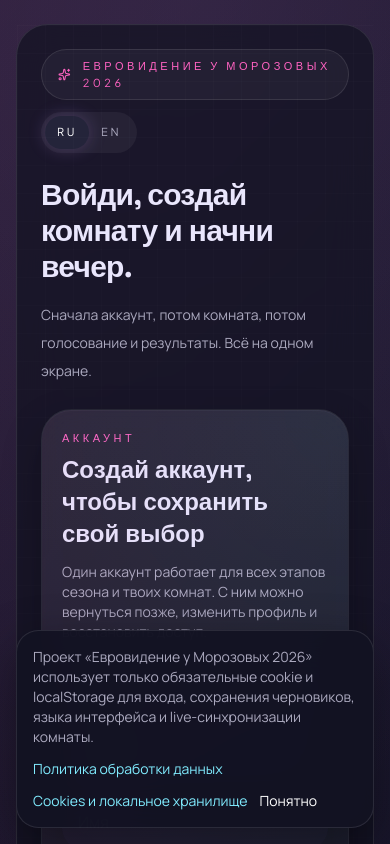
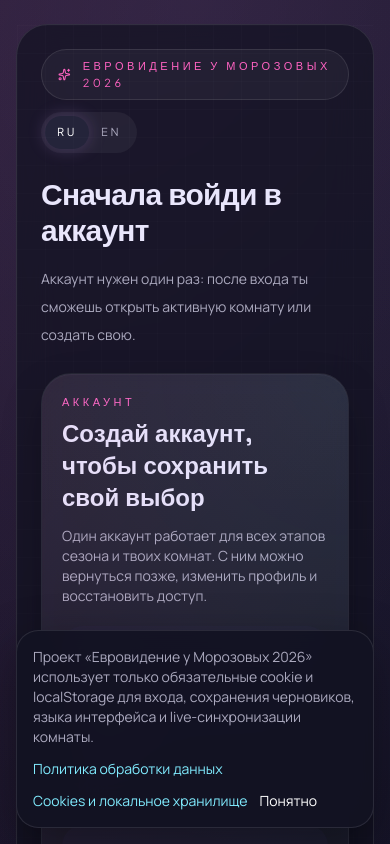
Before and after one commit to Eevee-Eevee-Eve/eurovision-project, a Next.js app in the folder frontend/: page / in a window 390 px wide. Shown: the top 844 px of the page. Built offline with nearby package versions, Linux system fonts and the light colour scheme; no server answers.

Commit message:
Tighten homepage room flow and sheet close button

```diff
--- a/frontend/app/page.tsx
+++ b/frontend/app/page.tsx
@@ -1,28 +1,30 @@
 'use client';
 
 import Link from "next/link";
-import { ArrowRight, Lock, PlusCircle, Sparkles } from "lucide-react";
+import { ArrowRight, Lock, PlusCircle, Search, Sparkles } from "lucide-react";
 import { useRouter } from "next/navigation";
 import { useEffect, useMemo, useState } from "react";
+import { useAccount } from "../components/AccountProvider";
 import { AuthCard } from "../components/AuthCard";
 import LanguageSwitcher from "../components/LanguageSwitcher";
-import { ApiError, createTemporaryRoom, fetchRooms, resolveRoomByName } from "../lib/api";
+import { ApiError, createTemporaryRoom, fetchRooms } from "../lib/api";
 import { FALLBACK_ROOM } from "../lib/rooms";
 import type { RoomSummary } from "../lib/types";
 import { useLanguage } from "../components/LanguageProvider";
 
+const AUTH_CARD_ID = "home-auth-card";
+
 export default function Home() {
   const router = useRouter();
+  const { account, loading } = useAccount();
   const { language, getRoomCityLabel, getStageLabel } = useLanguage();
   const [rooms, setRooms] = useState<RoomSummary[]>([FALLBACK_ROOM]);
   const [loadError, setLoadError] = useState("");
+  const [roomSearch, setRoomSearch] = useState("");
   const [roomName, setRoomName] = useState("");
   const [roomPassword, setRoomPassword] = useState("");
-  const [joinRoomName, setJoinRoomName] = useState("");
   const [createPending, setCreatePending] = useState(false);
   const [createError, setCreateError] = useState("");
-  const [joinPending, setJoinPending] = useState(false);
-  const [joinError, setJoinError] = useState("");
 
   useEffect(() => {
     let active = true;
@@ -39,8 +41,8 @@ export default function Home() {
         setRooms([FALLBACK_ROOM]);
         setLoadError(
           language === "ru"
-            ? "Список комнат сейчас недоступен. Ниже всё равно можно создать новую комнату или открыть основную."
-            : "The room list is unavailable right now. You can still create a new room or open the main one below.",
+            ? "Список комнат сейчас недоступен. Ниже всё равно можно создать новую комнату."
+            : "The room list is unavailable right now. You can still create a new room below.",
         );
       }
     };
@@ -57,66 +59,120 @@ export default function Home() {
       language === "ru"
         ? {
             kicker: "Евровидение у Морозовых 2026",
-            title: "Войди, создай комнату и начни вечер.",
-            intro: "Сначала аккаунт, потом комната, потом голосование и результаты. Всё на одном экране.",
+            titleLoggedOut: "Сначала войди в аккаунт",
+            introLoggedOut:
+              "Аккаунт нужен один раз: после входа ты сможешь открыть активную комнату или создать свою.",
+            titleLoggedIn: "Выбирай комнату и начинай вечер",
+            introLoggedIn:
+              "Самый быстрый вход теперь через список активных комнат. Если нужна новая комната для друзей, создай её ниже.",
+            accountReady: "Аккаунт активен",
+            accountReadyText:
+              "Теперь можно открыть любую активную комнату или запустить новую для своей компании.",
+            manageAccount: "Профиль",
+            activeRoomsTitle: "Активные комнаты",
+            activeRoomsText:
+              "Найди свою комнату по имени. Если комната закрыта паролем, сайт спросит его уже на следующем шаге.",
+            roomSearchLabel: "Поиск по активным комнатам",
+            roomSearchPlaceholder: "Поиск по имени комнаты",
+            roomSearchEmpty: "По этому запросу пока нет активных комнат.",
+            currentStage: "Сейчас идёт",
+            openRoom: "Открыть комнату",
+            signInFirstShort: "Сначала войди",
+            signInToEnterHint:
+              "Войти или создать комнату можно сразу после входа в аккаунт.",
             createTitle: "Создать комнату",
-            createBody:
-              "Придумай имя комнаты, по которому друзья смогут её найти. Пароль можно добавить сразу или оставить комнату открытой.",
+            createBodyReady:
+              "Придумай имя комнаты для друзей. Если нужно, сразу защити её паролем.",
+            createBodyLocked:
+              "Создание комнаты откроется сразу после входа в аккаунт.",
             createNameLabel: "Имя комнаты",
             createNamePlaceholder: "Например: Полуфинал у Морозовых",
             createPasswordLabel: "Пароль комнаты",
             createPasswordPlaceholder: "Необязательно",
             createButton: "Создать комнату",
+            createNeedAuth: "Сначала войди в аккаунт",
             createHint:
               "Если в комнате никого нет больше 4 часов, она исчезает автоматически.",
-            joinTitle: "Войти в комнату",
-            joinBody:
-              "Введи имя комнаты, в которую тебя пригласили. Если она закрыта паролем, сайт попросит его на следующем шаге.",
-            joinLabel: "Имя комнаты",
-            joinPlaceholder: "Например: Полуфинал у Морозовых",
-            joinHint:
-              "Используй то же имя комнаты, которое тебе прислал хост.",
-            joinButton: "Войти в комнату",
-            activeRoomsTitle: "Активные комнаты",
-            currentStage: "Сейчас идёт",
-            openRoom: "Открыть комнату",
             temporary: "Временная",
             privateRoom: "С паролем",
-            noRooms: "Пока видна только основная комната.",
+            noRooms: "Пока активна только основная комната.",
+            loadAccount: "Проверяем аккаунт...",
           }
         : {
             kicker: "Morozov Eurovision 2026",
-            title: "Sign in, create a room, and start the night.",
-            intro: "One account first, then the room, then voting and results. Everything starts on one screen.",
+            titleLoggedOut: "Sign in first",
+            introLoggedOut:
+              "You only need one account. After that, you can open an active room or create your own.",
+            titleLoggedIn: "Pick a room and start the night",
+            introLoggedIn:
+              "The fastest way in is now the active room list. If you need a new room for friends, create it below.",
+            accountReady: "Account ready",
+            accountReadyText:
+              "You can now open any active room or create a fresh one for your group.",
+            manageAccount: "Profile",
+            activeRoomsTitle: "Active rooms",
+            activeRoomsText:
+              "Find your room by name. If the room is private, the password prompt appears on the next step.",
+            roomSearchLabel: "Search active rooms",
+            roomSearchPlaceholder: "Search by room name",
+            roomSearchEmpty: "No active rooms match this search.",
+            currentStage: "Now playing",
+            openRoom: "Open room",
+            signInFirstShort: "Sign in first",
+            signInToEnterHint:
+              "Joining or creating a room unlocks right after you sign in.",
             createTitle: "Create a room",
-            createBody:
-              "Choose a room name your friends can find. Add a password if you want privacy, or leave it open.",
+            createBodyReady:
+              "Choose a room name your friends can recognize. Add a password if you want privacy.",
+            createBodyLocked:
+              "Room creation unlocks as soon as you sign in.",
             createNameLabel: "Room name",
             createNamePlaceholder: "Example: Morozov semi-final party",
             createPasswordLabel: "Room password",
             createPasswordPlaceholder: "Optional",
             createButton: "Create room",
+            createNeedAuth: "Sign in first",
             createHint:
               "If nobody stays in the room for 4 hours, it disappears automatically.",
-            joinTitle: "Join a room",
-            joinBody:
-              "Enter the room name you were invited to. If the room is private, the password prompt will appear on the next step.",
-            joinLabel: "Room name",
-            joinPlaceholder: "Example: Morozov semi-final party",
-            joinHint:
-              "Use the same room name the host shared with you.",
-            joinButton: "Join room",
-            activeRoomsTitle: "Active rooms",
-            currentStage: "Now playing",
-            openRoom: "Open room",
             temporary: "Temporary",
             privateRoom: "Password",
-            noRooms: "Only the main room is visible right now.",
+            noRooms: "Only the main room is active right now.",
+            loadAccount: "Checking your account...",
           },
     [language],
   );
 
+  const filteredRooms = useMemo(() => {
+    const query = roomSearch.trim().toLowerCase();
+    if (!query) {
+      return rooms;
+    }
+
+    return rooms.filter((room) => {
+      const haystack = [
+        room.name,
+        getRoomCityLabel(room.slug, room.cityLabel),
+        getStageLabel(room.defaultStage),
+      ]
+        .join(" ")
+        .toLowerCase();
+      return haystack.includes(query);
+    });
+  }, [getRoomCityLabel, getStageLabel, roomSearch, rooms]);
+
+  function scrollToAuthCard() {
+    document.getElementById(AUTH_CARD_ID)?.scrollIntoView({
+      behavior: "smooth",
+      block: "start",
+    });
+  }
+
   async function handleCreateRoom() {
+    if (!account) {
+      scrollToAuthCard();
+      return;
+    }
+
     if (!roomName.trim()) {
       setCreateError(
         language === "ru" ? "Сначала назови комнату." : "Give the room a name first.",
@@ -150,43 +206,7 @@ export default function Home() {
     }
   }
 
-  async function handleJoinRoom() {
-    if (!joinRoomName.trim()) {
-      setJoinError(
-        language === "ru"
-          ? "Введи имя комнаты."
-          : "Enter the room name.",
-      );
-      return;
-    }
-
-    setJoinPending(true);
-    setJoinError("");
-
-    try {
-      const payload = await resolveRoomByName(joinRoomName);
-      router.push(`/${payload.room.slug}`);
-    } catch (error) {
-      console.error(error);
-      if (error instanceof ApiError && error.code === "ROOM_NOT_FOUND") {
-        setJoinError(
-          language === "ru"
-            ? "Комната с таким именем не найдена. Проверь, как её назвал хост."
-            : "No room with this name was found. Check the name shared by the host.",
-        );
-      } else if (error instanceof ApiError && error.code === "ROOM_NAME_AMBIGUOUS") {
-        setJoinError(
-          language === "ru"
-            ? "Есть несколько комнат с таким именем. Сначала переименуй одну из них."
-            : "More than one room has this name. Rename one of the rooms first.",
-        );
-      } else {
-        setJoinError(error instanceof Error ? error.message : "Unable to find the room.");
-      }
-    } finally {
-      setJoinPending(false);
-    }
-  }
+  const showAuthFirst = !loading && !account;
 
   return (
     <main className="min-h-screen bg-arena-grid px-4 pb-24 pt-6 text-arenaText md:px-8">
@@ -205,30 +225,79 @@ export default function Home() {
           <div className="mt-6 grid gap-6 xl:grid-cols-[1.05fr_0.95fr] xl:items-start">
             <div className="max-w-4xl">
               <h1 className="display-copy text-3xl font-black tracking-tight md:text-5xl">
-                {text.title}
+                {showAuthFirst ? text.titleLoggedOut : text.titleLoggedIn}
               </h1>
               <p className="mt-4 max-w-2xl text-sm leading-7 text-arenaMuted md:text-base">
-                {text.intro}
+                {showAuthFirst ? text.introLoggedOut : text.introLoggedIn}
               </p>
             </div>
 
-            <AuthCard />
+            <div id={AUTH_CARD_ID}>
+              {loading ? (
+                <section className="show-card p-5 md:p-6">
+                  <p className="label-copy text-[11px] uppercase tracking-[0.32em] text-arenaPulse">
+                    {text.kicker}
+                  </p>
+                  <h3 className="display-copy mt-2 text-2xl font-black md:text-4xl">
+                    {text.loadAccount}
+                  </h3>
+                </section>
+              ) : account ? (
+                <section className="show-card p-5 md:p-6">
+                  <p className="label-copy text-[11px] uppercase tracking-[0.32em] text-arenaPulse">
+                    {text.accountReady}
+                  </p>
+                  <h3 className="display-copy mt-2 text-2xl font-black md:text-4xl">
+                    {account.publicName}
+                  </h3>
+                  <p className="mt-3 text-sm text-arenaMuted">{text.accountReadyText}</p>
+                  <div className="mt-5 flex flex-wrap gap-3">
+                    <Link
+                      href="/account"
+                      className="arena-button-secondary inline-flex h-12 items-center justify-center px-5 text-sm"
+                    >
+                      {text.manageAccount}
+                    </Link>
+                  </div>
+                </section>
+              ) : (
+                <AuthCard forcedMode="register" />
+              )}
+            </div>
           </div>
         </section>
 
         <section className="show-card p-5 md:p-6">
-          <div>
+          <div className="flex flex-wrap items-end justify-between gap-4">
+            <div className="max-w-3xl">
               <p className="label-copy text-[11px] uppercase tracking-[0.32em] text-arenaMuted">
                 {text.activeRoomsTitle}
               </p>
               <h2 className="display-copy mt-2 text-2xl font-black text-white">
                 {text.activeRoomsTitle}
               </h2>
+              <p className="mt-3 text-sm leading-7 text-arenaMuted">{text.activeRoomsText}</p>
+            </div>
+            <label className="grid min-w-[min(100%,22rem)] gap-2 text-sm text-arenaMuted">
+              <span>{text.roomSearchLabel}</span>
+              <div className="relative">
+                <Search
+                  size={16}
+                  className="pointer-events-none absolute left-4 top-1/2 -translate-y-1/2 text-arenaMuted"
+                />
+                <input
+                  value={roomSearch}
+                  onChange={(event) => setRoomSearch(event.target.value)}
+                  placeholder={text.roomSearchPlaceholder}
+                  className="arena-input pl-11"
+                />
+              </div>
+            </label>
           </div>
 
           <div className="mt-5 grid gap-3">
-            {rooms.length ? (
-              rooms.map((room) => (
+            {filteredRooms.length ? (
+              filteredRooms.map((room) => (
                 <div key={room.slug} className="show-panel p-4">
                   <div className="flex flex-wrap items-start justify-between gap-4">
                     <div className="min-w-0">
@@ -249,33 +318,63 @@ export default function Home() {
                         ) : null}
                       </div>
                     </div>
+
+                    {account ? (
                       <Link
                         href={`/${room.slug}`}
-                      className="arena-button-secondary inline-flex h-10 items-center justify-center px-4 text-xs"
+                        className="arena-button-room inline-flex h-11 items-center justify-center gap-2 px-5 text-xs"
                       >
+                        <ArrowRight size={15} />
                         {text.openRoom}
                       </Link>
+                    ) : (
+                      <button
+                        type="button"
+                        onClick={scrollToAuthCard}
+                        className="arena-button-room inline-flex h-11 items-center justify-center gap-2 px-5 text-xs opacity-85"
+                      >
+                        <Lock size={15} />
+                        {text.signInFirstShort}
+                      </button>
+                    )}
                   </div>
                 </div>
               ))
             ) : (
-              <div className="show-panel p-4 text-sm text-arenaMuted">{text.noRooms}</div>
+              <div className="show-panel p-4 text-sm text-arenaMuted">
+                {roomSearch.trim() ? text.roomSearchEmpty : text.noRooms}
+              </div>
             )}
           </div>
+
+          {!account ? (
+            <p className="mt-4 text-xs leading-6 text-arenaMuted">{text.signInToEnterHint}</p>
+          ) : null}
+          {loadError ? <p className="mt-3 text-xs leading-6 text-amber-200">{loadError}</p> : null}
         </section>
 
-        <section className="grid gap-4 xl:grid-cols-2">
-          <div className="show-card home-flow-create p-5 md:p-6">
+        <section className="grid gap-4 xl:grid-cols-1">
+          <div className={`show-card home-flow-create p-5 md:p-6 ${!account ? "opacity-90" : ""}`}>
             <p className="label-copy text-[11px] uppercase tracking-[0.32em] text-arenaPulse">
               {text.createTitle}
             </p>
-            <p className="mt-3 max-w-xl text-sm leading-7 text-arenaMuted">{text.createBody}</p>
-            <div className="mt-5 grid gap-3">
+            <p className="mt-3 max-w-xl text-sm leading-7 text-arenaMuted">
+              {account ? text.createBodyReady : text.createBodyLocked}
+            </p>
+
+            {account ? (
+              <div className="mt-5 grid gap-3 md:max-w-2xl">
                 <label className="grid gap-2 text-sm text-arenaMuted">
                   <span>{text.createNameLabel}</span>
                   <input
                     value={roomName}
                     onChange={(event) => setRoomName(event.target.value)}
+                    onKeyDown={(event) => {
+                      if (event.key === "Enter") {
+                        event.preventDefault();
+                        void handleCreateRoom();
+                      }
+                    }}
                     placeholder={text.createNamePlaceholder}
                     className="arena-input home-input-create"
                   />
@@ -297,7 +396,7 @@ export default function Home() {
                 ) : null}
                 <button
                   type="button"
-                onClick={handleCreateRoom}
+                  onClick={() => void handleCreateRoom()}
                   disabled={createPending}
                   className="arena-button-primary inline-flex h-12 items-center justify-center gap-2 px-5 text-sm"
                 >
@@ -306,46 +405,18 @@ export default function Home() {
                 </button>
                 <p className="text-xs leading-6 text-arenaMuted">{text.createHint}</p>
               </div>
-          </div>
-
-          <div className="show-card home-flow-join p-5 md:p-6">
-            <p className="label-copy text-[11px] uppercase tracking-[0.32em] text-arenaBeam">
-              {text.joinTitle}
-            </p>
-            <p className="mt-3 max-w-xl text-sm leading-7 text-arenaMuted">{text.joinBody}</p>
-            <div className="mt-5 grid gap-3">
-              <label className="grid gap-2 text-sm text-arenaMuted">
-                <span>{text.joinLabel}</span>
-                <input
-                  value={joinRoomName}
-                  onChange={(event) => setJoinRoomName(event.target.value)}
-                  onKeyDown={(event) => {
-                    if (event.key === "Enter") {
-                      event.preventDefault();
-                      handleJoinRoom();
-                    }
-                  }}
-                  placeholder={text.joinPlaceholder}
-                  className="arena-input home-input-join"
-                />
-              </label>
-              {joinError ? (
-                <div className="rounded-[1.2rem] bg-rose-400/10 px-4 py-3 text-sm text-rose-100">
-                  {joinError}
-                </div>
-              ) : null}
+            ) : (
+              <div className="mt-5 flex flex-wrap gap-3">
                 <button
                   type="button"
-                onClick={handleJoinRoom}
-                disabled={joinPending}
-                className="arena-button-join inline-flex h-12 items-center justify-center gap-2 px-5 text-sm"
+                  onClick={scrollToAuthCard}
+                  className="arena-button-primary inline-flex h-12 items-center justify-center gap-2 px-5 text-sm"
                 >
-                <ArrowRight size={16} />
-                {joinPending ? "..." : text.joinButton}
+                  <Lock size={16} />
+                  {text.createNeedAuth}
                 </button>
-              <p className="text-xs leading-6 text-arenaMuted">{text.joinHint}</p>
-              {loadError ? <p className="text-xs leading-6 text-amber-200">{loadError}</p> : null}
               </div>
+            )}
           </div>
         </section>
       </div>
--- a/frontend/styles/globals.css
+++ b/frontend/styles/globals.css
@@ -147,6 +147,45 @@ select {
 .arena-button-join:disabled {
   cursor: not-allowed;
   opacity: 0.5;
+}
+
+.arena-button-room {
+  border: 1px solid rgba(129, 236, 255, 0.16);
+  border-radius: 9999px;
+  background:
+    linear-gradient(135deg, rgba(255, 99, 194, 0.2), rgba(129, 236, 255, 0.22)),
+    rgba(255, 255, 255, 0.04);
+  color: #f7fcff;
+  font-family: var(--font-label), "Segoe UI", sans-serif;
+  font-weight: 800;
+  letter-spacing: 0.1em;
+  transition:
+    transform 160ms ease,
+    box-shadow 160ms ease,
+    background 160ms ease,
+    opacity 160ms ease;
+  box-shadow:
+    inset 0 1px 0 rgba(255, 255, 255, 0.08),
+    0 10px 24px rgba(0, 0, 0, 0.22),
+    0 0 0 1px rgba(129, 236, 255, 0.06);
+  animation: room-cta-glow 4.2s ease-in-out infinite;
+}
+
+.arena-button-room:hover:not(:disabled) {
+  transform: translateY(-1px);
+  box-shadow:
+    inset 0 1px 0 rgba(255, 255, 255, 0.08),
+    0 12px 28px rgba(0, 0, 0, 0.24),
+    0 0 28px rgba(129, 236, 255, 0.18);
+  background:
+    linear-gradient(135deg, rgba(255, 99, 194, 0.24), rgba(129, 236, 255, 0.26)),
+    rgba(255, 255, 255, 0.06);
+}
+
+.arena-button-room:disabled {
+  cursor: not-allowed;
+  opacity: 0.55;
+  animation: none;
 }
 
 .display-copy {
@@ -413,10 +452,28 @@ select {
   }
 }
 
+@keyframes room-cta-glow {
+  0%,
+  100% {
+    box-shadow:
+      inset 0 1px 0 rgba(255, 255, 255, 0.08),
+      0 10px 24px rgba(0, 0, 0, 0.22),
+      0 0 0 1px rgba(129, 236, 255, 0.06);
+  }
+  50% {
+    box-shadow:
+      inset 0 1px 0 rgba(255, 255, 255, 0.08),
+      0 12px 28px rgba(0, 0, 0, 0.24),
+      0 0 24px rgba(255, 99, 194, 0.14),
+      0 0 36px rgba(129, 236, 255, 0.14);
+  }
+}
+
 @media (prefers-reduced-motion: reduce) {
   .room-lobby-page::before,
   .room-lobby-page::after,
-  .room-lobby-hero::after {
+  .room-lobby-hero::after,
+  .arena-button-room {
     animation: none;
   }
 }
```
Also changed, not shown: frontend/components/BottomSheet.tsx (+4 -3 lines). Lines whose indentation alone changed are shown as unchanged.
